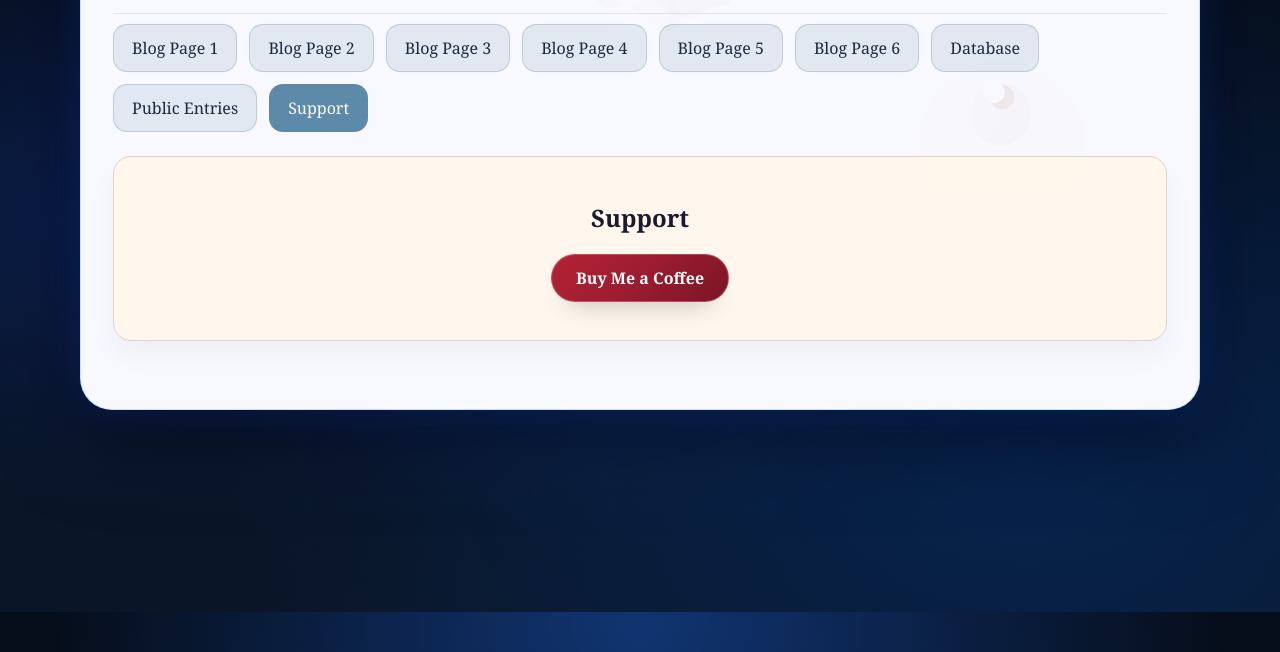
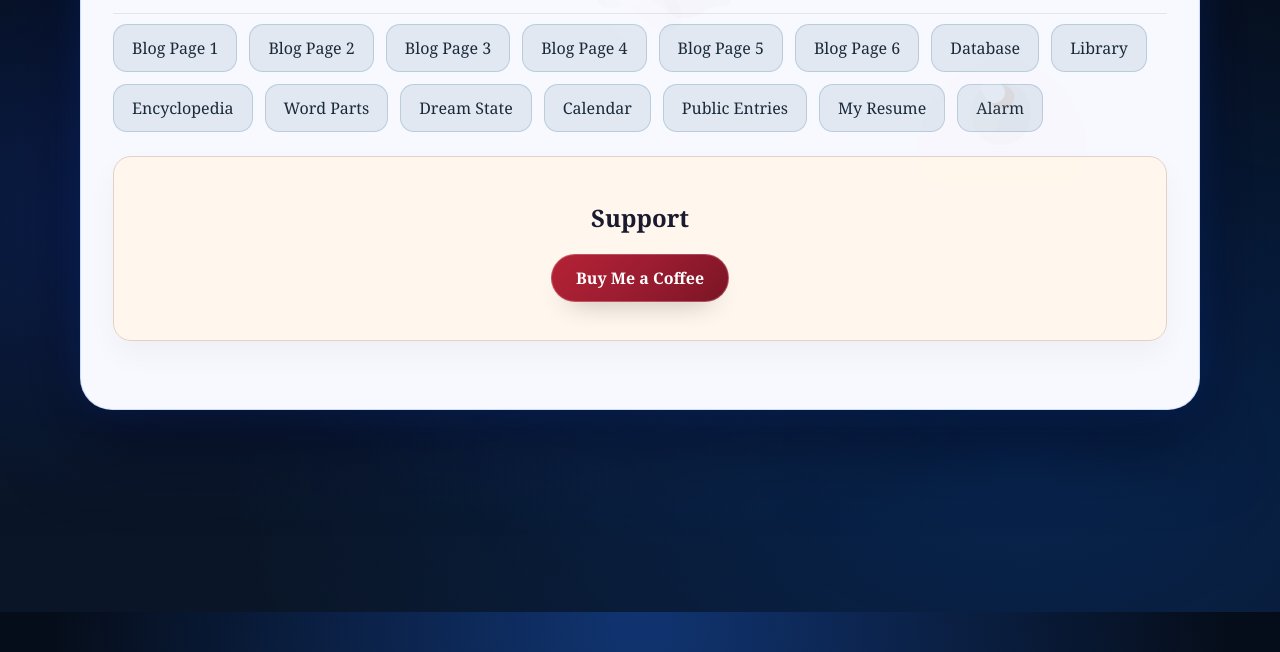
Before and after one commit to oppiefeynmanbohr/My-permanent-blog, a website: page public/support.html in a window 1280 px wide. Shown: the part 188-840 px from the top of the page. Drawn offline with Linux system fonts and the light colour scheme; no server answers.

Commit message:
Add full page1 nav set to remaining pages

```diff
--- a/public/support.html
+++ b/public/support.html
@@ -24,8 +24,14 @@
         <a class="page-button" href="/page5">Blog Page 5</a>
         <a class="page-button" href="/page6">Blog Page 6</a>
         <a class="page-button" href="/page7">Database</a>
+        <a class="page-button" href="/library">Library</a>
+        <a class="page-button" href="/encyclopedia">Encyclopedia</a>
+        <a class="page-button" href="/word-parts">Word Parts</a>
+        <a class="page-button" href="/dreamstate">Dream State</a>
+        <a class="page-button" href="/calendar-journal">Calendar</a>
         <a class="page-button" href="/published">Public Entries</a>
-        <a class="page-button active" href="/support">Support</a>
+        <a class="page-button" href="/resume">My Resume</a>
+        <a class="page-button" href="/alarm">Alarm</a>
       </nav>
     </header>
 
```
Also changed, not shown: public/calculator.html (+5 -0 lines), public/calendar-journal.html (+4 -0 lines), public/dreamstate.html (+5 -0 lines), public/library.html (+6 -0 lines), public/page2.html (+4 -0 lines), public/page3.html (+4 -0 lines), public/page4.html (+5 -0 lines), public/page5.html (+4 -0 lines), public/page6.html (+4 -0 lines), public/page7.html (+4 -0 lines), public/public.html (+5 -0 lines), public/tools.html (+2 -0 lines).
